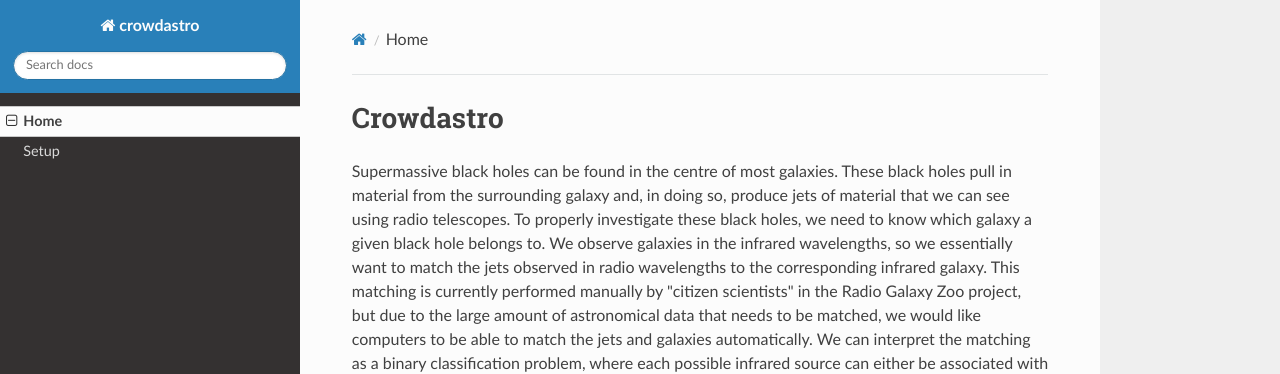
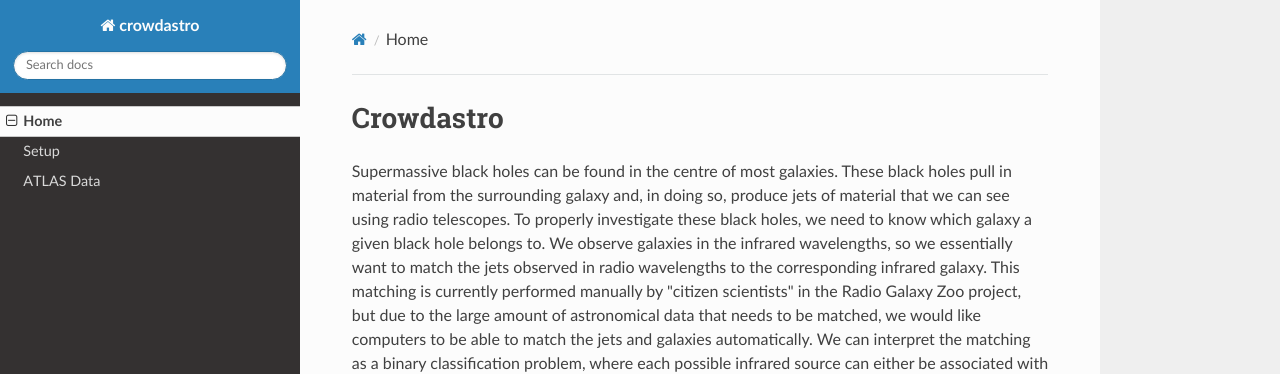
Before and after one commit to chengsoonong/crowdastro, an MkDocs documentation site: the page built from docs/index.md, in a window 1280 px wide. Shown: the top 374 px of the page. Built offline with MkDocs 1.6.1, drawn with Linux system fonts in a browser that asks for light colours; nearby versions of some CDN libraries; old or Windows-style settings are respelled for this version of MkDocs.

Commit message:
Updated mkdocs.yml to include ATLAS page.

```diff
--- a/mkdocs.yml
+++ b/mkdocs.yml
@@ -2,4 +2,5 @@ site_name: crowdastro
 pages:
   - Home: index.md
   - Setup: setup.md
+  - ATLAS Data: datasets/atlas.md
 theme: readthedocs
```
